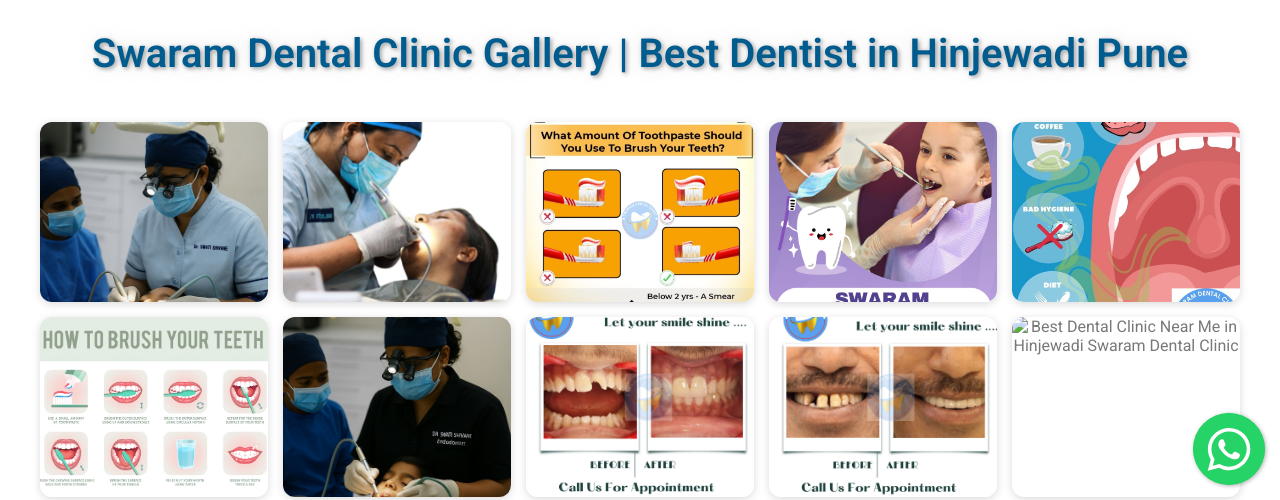
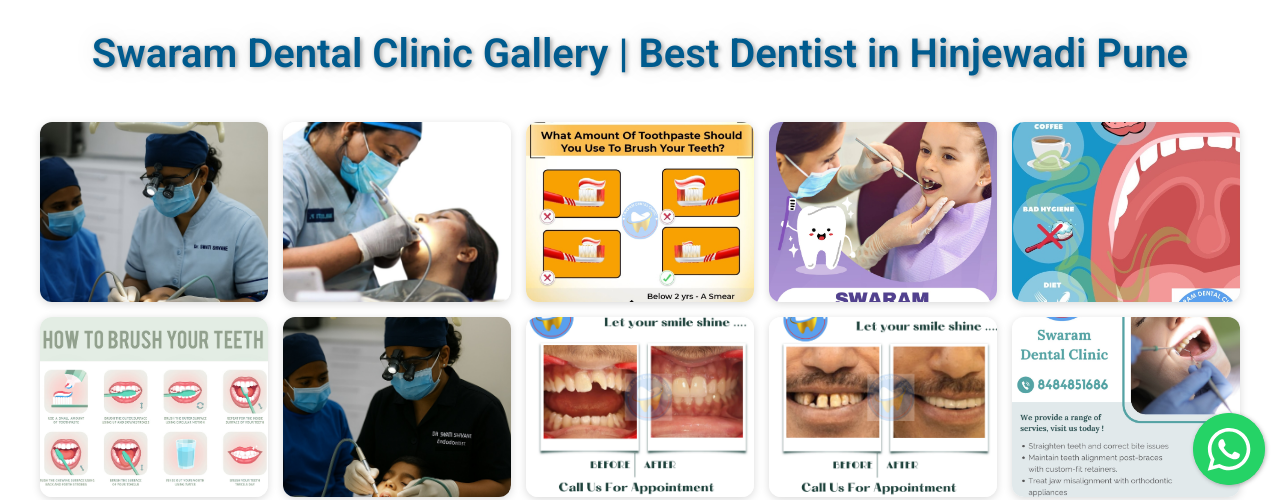
Before and after one commit to SwaramDentalClinic/swaramdentalclinic.github.io, a plain HTML site: page gallery.html in a window 1280 px wide. Shown: the part 300-800 px from the top of the page. Drawn offline with nearby package versions, Linux system fonts and the light colour scheme.

Commit message:
Update gallery.html

```diff
--- a/gallery.html
+++ b/gallery.html
@@ -1118,7 +1118,7 @@
               title="Best Dental Clinic Near Godrej Element Hinjewadi - Swaram Dental Clinic" class="lazy-img" />
           </div>
           <div class="gallery-item">
-            <img data-src="./assets/images/gallery/best_dental_clinic_in_hinjewadi_pune_swaram_dental_clinic.jpg"
+            <img data-src="./assets/images/gallery/best_dental_clinic_near_me_in_Hinjewadi_Swaram_Dental_Clinic.jpg"
               alt="Best Dental Clinic Near Me in Hinjewadi Swaram Dental Clinic"
               title="Best Dental Clinic Near Me in Hinjewadi Swaram Dental Clinic" class="lazy-img" />
           </div>
```
